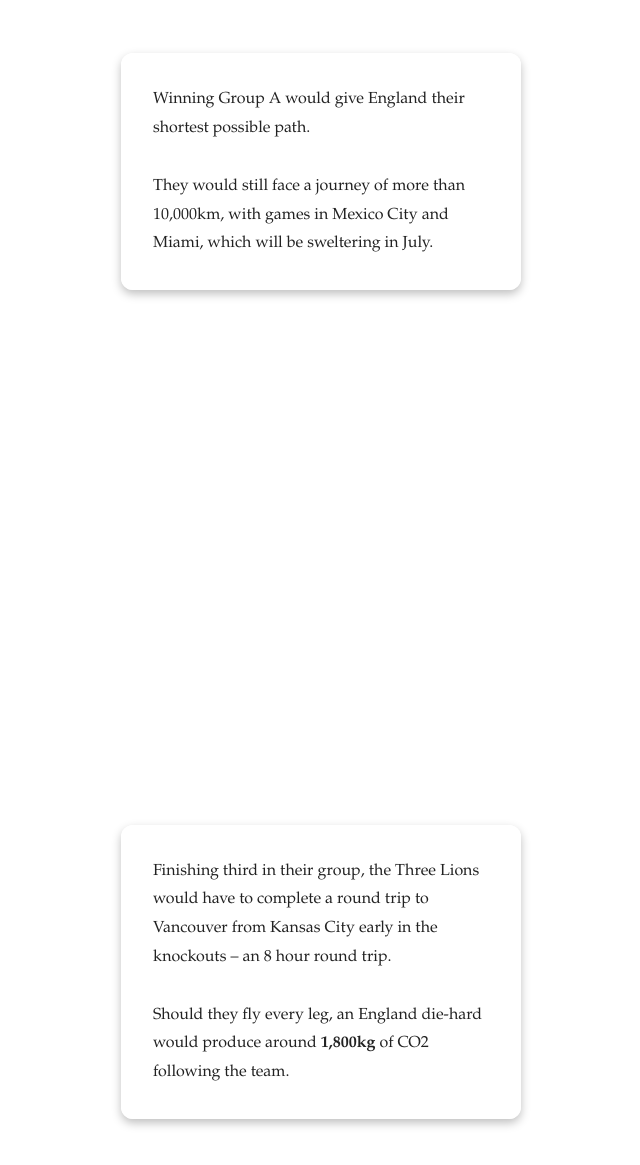
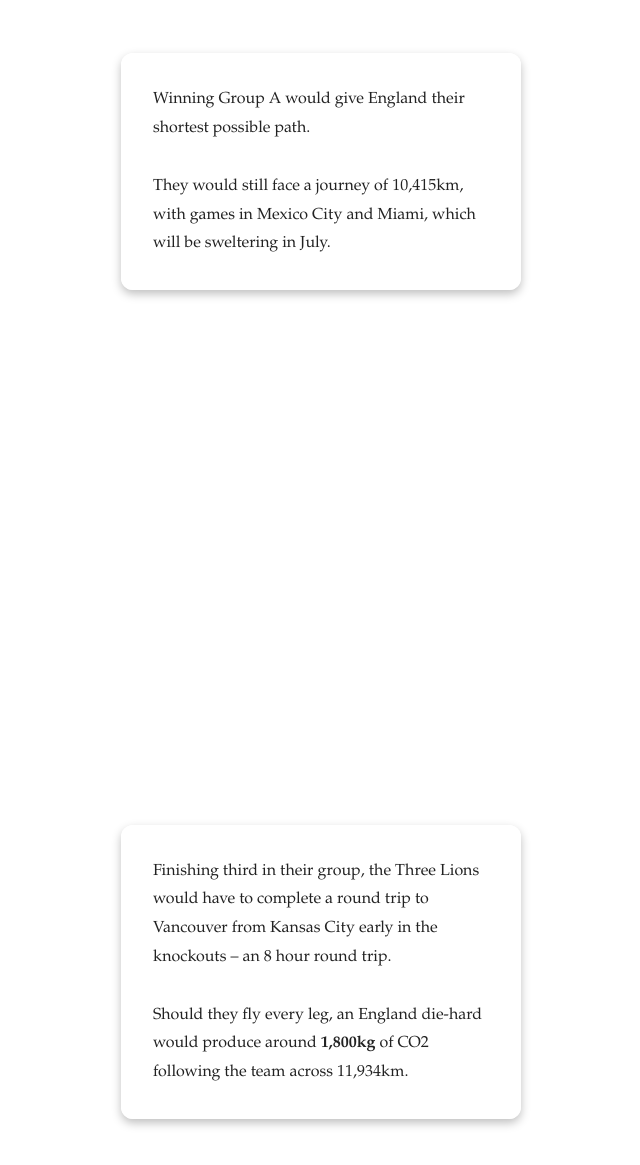
Before and after one commit to WilllJG/WCLongestRoute, a plain HTML site: page index.html in a window 1280 px wide. Shown: the part 5296-6461 px from the top of the page, without its empty margins (7-647 px from the left). Drawn offline with Linux system fonts and the light colour scheme.

Commit message:
Update travel distance details in index.html

```diff
--- a/index.html
+++ b/index.html
@@ -276,13 +276,13 @@ There are obvious advantages to travelling as little as possible this tournament
 
     <section class="story left">
       <div class="text-box">
-        <p>Winning Group A would give England their shortest possible path. <br><br>They would still face a journey of more than 10,000km, with games in Mexico City and Miami, which will be sweltering in July.</p>
+        <p>Winning Group A would give England their shortest possible path. <br><br>They would still face a journey of 10,415km, with games in Mexico City and Miami, which will be sweltering in July.</p>
       </div>
     </section>
 
     <section class="story left">
       <div class="text-box">
-        <p>Finishing third in their group, the Three Lions would have to complete a round trip to Vancouver from Kansas City early in the knockouts – an 8 hour round trip.<br><br>Should they fly every leg, an England die-hard would produce around <b>1,800kg</b> of CO2 following the team.</p>
+        <p>Finishing third in their group, the Three Lions would have to complete a round trip to Vancouver from Kansas City early in the knockouts – an 8 hour round trip.<br><br>Should they fly every leg, an England die-hard would produce around <b>1,800kg</b> of CO2 following the team across 11,934km.</p>
       </div>
     </section>
 
```
